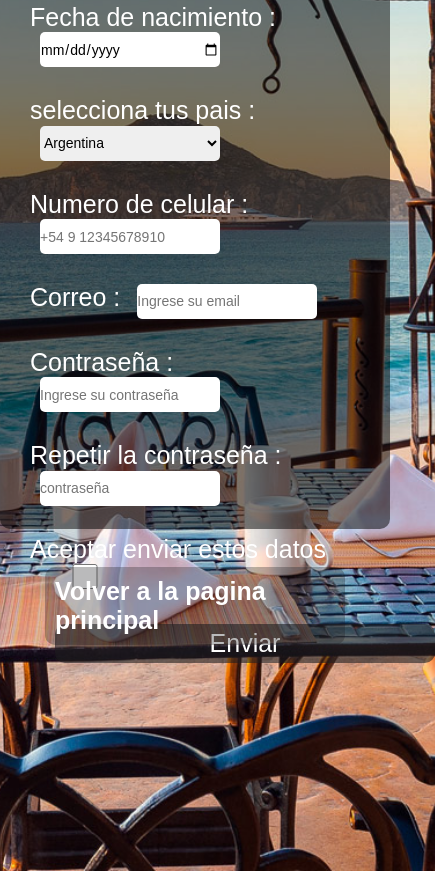
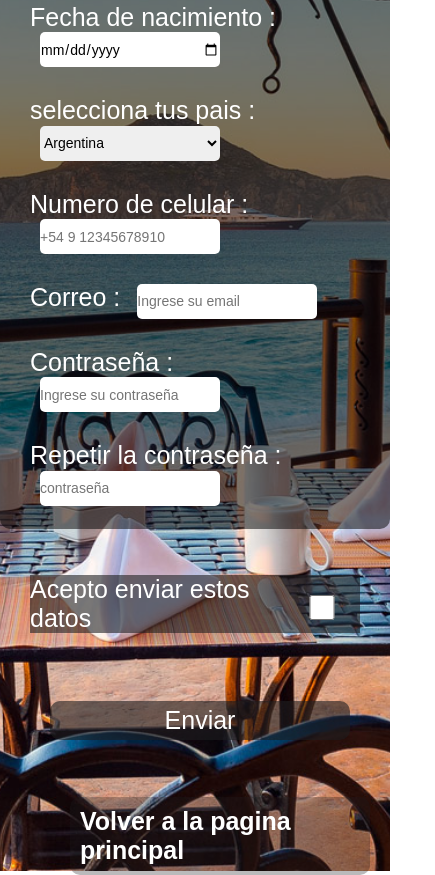
Before and after one commit to willmamani/Trabajo-final, a plain HTML site: page index3.html in a window 390 px wide. Shown: the part 379-1254 px from the top of the page, 435 px wide, since content can reach past the window. Drawn offline with Linux system fonts and the light colour scheme; a web font is replaced by a local one.

Commit message:
cambios de retoques

```diff
--- a/index3.html
+++ b/index3.html
@@ -91,8 +91,14 @@
         placeholder="contraseña"
       />
       <br /><br />
-      <label for="send">Aceptar enviar estos datos</label>
-      <input class="chebox" type="checkbox" id="send" />
+      <div class="acept">
+        <div>
+          <label for="send">Acepto enviar estos datos</label>
+        </div>
+
+        <input class="chebox" type="checkbox" id="send" />
+      </div>
+
       <br /><br />
       <input class="send" type="submit" value="Enviar" />
       <br /><br />
--- a/mediaqueries.css
+++ b/mediaqueries.css
@@ -55,4 +55,7 @@
   .cart-item {
     flex-wrap: wrap;
   }
+  #products h2 {
+    font-size: 38px;
+  }
 }
--- a/mediaqueries2.css
+++ b/mediaqueries2.css
@@ -14,3 +14,33 @@
     max-width: 100%;
   }
 }
+@media (max-width: 592px) {
+  .send {
+    max-width: 100%;
+    margin-top: 10px;
+    margin-left: 20px;
+    flex-wrap: wrap;
+  }
+  .pag {
+    flex-wrap: wrap;
+    margin-top: 190px;
+    max-width: 100%;
+  }
+  .chebox {
+    margin-top: 20px;
+  }
+  .acept {
+    background: var(--send);
+    max-width: 100%;
+    margin-top: 40px;
+    padding: 0px 0px 0px 0px;
+    display: flex;
+    justify-content: center;
+  }
+}
+@media (max-width: 392px) {
+  .pag {
+    margin-top: 230px;
+    margin-right: 20px;
+  }
+}
--- a/style2.css
+++ b/style2.css
@@ -72,6 +72,7 @@ body h1 {
   display: flex;
   justify-content: center;
   width: 300px;
+  margin-top: 60px;
 }
 .pag a {
   font-size: 25px;
@@ -99,16 +100,22 @@ body h1 {
   height: 25px;
   width: 90px;
 }
+.acept {
+  display: flex;
+  justify-content: center;
+}
 .send {
   border: none;
   background: var(--send);
-  padding: 5px 10px;
+  padding: 5px 20px;
   margin: auto;
-  width: 380px;
+  width: 300px;
+  max-width: 100%;
   font-size: 25px;
   font-weight: 200;
   cursor: pointer;
   color: var(--secondary);
   border-radius: 10px;
-  margin-left: 25px;
+  margin-left: 70px;
+  margin-top: 50px;
 }
```
